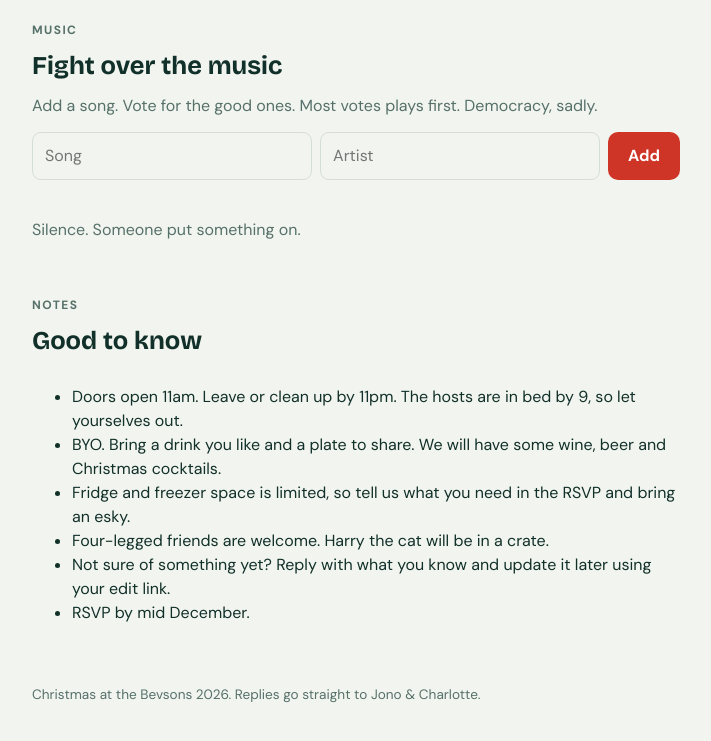
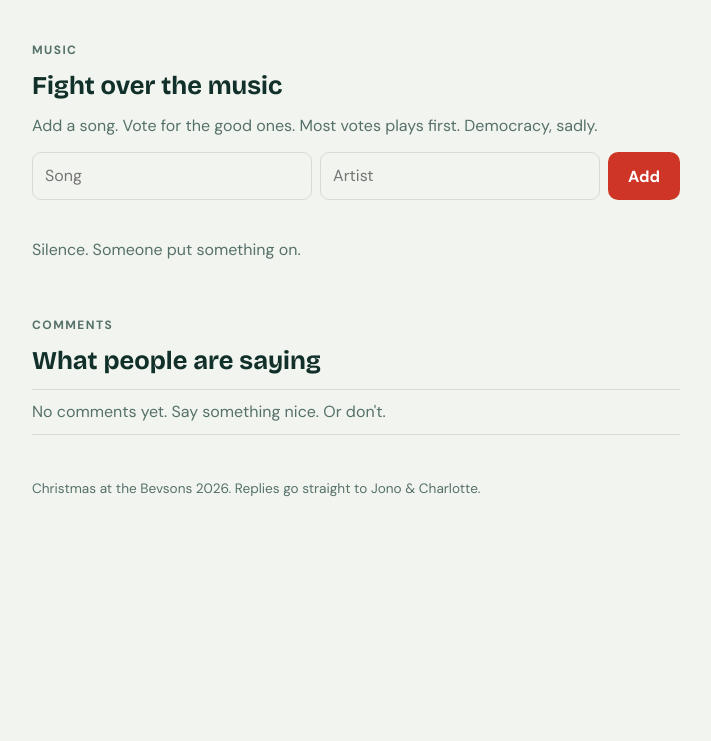
Before and after one commit to jonogibson1/bevson-christmas, a plain HTML site: page index.html in a window 1280 px wide. Shown: the part 5401-6142 px from the top of the page, without its empty margins (284-995 px from the left). After the commit the page ends 5990 px from the top, so only its background shows below. Drawn offline with nearby package versions, Linux system fonts and the light colour scheme; no server answers.

Commit message:
Public comments section replaces notes; show form comments
Co-Authored-By: Claude Sonnet 5.5 <noreply@anthropic.com>

```diff
--- a/index.html
+++ b/index.html
@@ -254,7 +254,7 @@ footer{color:var(--muted);font-size:.85rem;padding-bottom:calc(30px + env(safe-a
           <p class="hint">Each player brings one wrapped gift worth about $20. Starts 1pm. Not sure? Leave it at 0 and update later.</p></div>
         <div><label class="l" for="tunes">Tunes you demand</label><textarea id="tunes" maxlength="400" placeholder="Song and artist, as many as you like. We keep the list. We make no promises."></textarea></div>
       </div>
-      <div><label class="l" for="notes">Anything else? Confessions, warnings, feuds to seat apart</label><textarea id="notes" maxlength="500"></textarea></div>
+      <div><label class="l" for="notes">Comments</label><p class="hint">Shown on the page for everyone to read, with your name. Keep the private stuff for a text.</p><textarea id="notes" maxlength="500"></textarea></div>
       <p class="msg" id="msg" role="status"></p>
       <button class="btn" type="submit" id="submitBtn">Lock it in</button>
     </form>
@@ -280,10 +280,10 @@ footer{color:var(--muted);font-size:.85rem;padding-bottom:calc(30px + env(safe-a
     <div id="songList"></div>
   </section>
 
-  <section id="notes-sec">
-    <p class="eyebrow">Notes</p>
-    <h2>Good to know</h2>
-    <div data-set="notes"></div>
+  <section id="comments">
+    <p class="eyebrow">Comments</p>
+    <h2>What people are saying</h2>
+    <ul class="list" id="commentList"></ul>
   </section>
 
   <footer id="foot"></footer>
@@ -297,7 +297,7 @@ const DEFAULTS = {
   date:'2026-12-25', hosts:'Jono & Charlotte', rsvp_by:'',
   intro:'', we_provide_food:'', we_provide_drinks:'', please_bring:'', still_needed:'',
   santa:'Bring one wrapped gift worth about twenty bucks. Draw a number. Unwrap something new, or steal the thing someone else already loves.\nFriendships will be tested. Crying is permitted. Regifting the shit gift you got last year is welcome and encouraged.',
-  parking:'', notes:'Doors open 11am. Leave or clean up by 11pm. The hosts are in bed by 9, so let yourselves out.\nBYO. Bring a drink you like and a plate to share. We will have some wine, beer and Christmas cocktails.\nFridge and freezer space is limited, so tell us what you need in the RSVP and bring an esky.\nFour-legged friends are welcome. Harry the cat will be in a crate.\nNot sure of something yet? Reply with what you know and update it later using your edit link.\nRSVP by mid December.', contact:'', playlist_url:''
+  parking:'', notes:'', contact:'', playlist_url:''
 };
 const DRINKS = ['Beer','White wine','Red wine','Bubbles','Cider','Spirits / cocktails','Non-alcoholic beer or wine','Soft drink / juice','Water','Not sure yet'];
 const DIETS = ['Vegetarian','Vegan','Gluten free / coeliac','Dairy free','Nut allergy','Shellfish allergy','No pork','Halal','Not sure yet'];
@@ -334,7 +334,7 @@ function mock(b) {
   const rows = Object.values(d.guests), tally = k => { const t = {}; rows.filter(g => g.coming !== 'no').forEach(g => String(g[k] || '').split(', ').filter(Boolean).forEach(x => t[x] = (t[x] || 0) + 1)); return t; };
   return {
     settings:{}, mine:d.guests[b.token] || null, address:'',
-    guests:rows.map(g => ({ name:g.name, coming:g.coming, adults:g.adults, kids:g.kids, dogs:g.dogs, arrive:g.arrive, leave:g.leave, bring_type:g.bring_type, bringing:g.bringing, santa:g.santa })),
+    guests:rows.map(g => ({ name:g.name, coming:g.coming, adults:g.adults, kids:g.kids, dogs:g.dogs, arrive:g.arrive, leave:g.leave, bring_type:g.bring_type, bringing:g.bringing, santa:g.santa, notes:g.notes })),
     diets:tally('dietary'), drinks:tally('drinks'),
     songs:d.songs.map(s => ({ id:s.id, title:s.title, artist:s.artist, by:s.by, votes:s.voters.length, voted:s.voters.includes(b.token) }))
   };
@@ -384,6 +384,10 @@ function render(st) {
     return a + (from <= h && to > h ? (+g.adults || 0) + (+g.kids || 0) : 0); }, 0));
   const max = Math.max(1, ...counts);
   counts.forEach((c, i) => { rail.append(el('div', { style:'height:' + Math.max(3, c / max * 85) + '%' }, el('b', { textContent:c || '' }))); rx.append(el('span', { textContent:hourLabel(11 + i) })); });
+
+  const cl = $('#commentList'); cl.replaceChildren();
+  st.guests.filter(g => g.notes).forEach(g => cl.append(el('li', null, el('span', { textContent:g.notes }), el('small', { textContent:g.name }))));
+  if (!cl.children.length) cl.append(el('li', { className:'empty', textContent:'No comments yet. Say something nice. Or don\'t.' }));
 
   const gl = $('#guestList'); gl.replaceChildren();
   yes.concat(maybe).forEach(g => {
```
Also changed, not shown: 1 other file.
